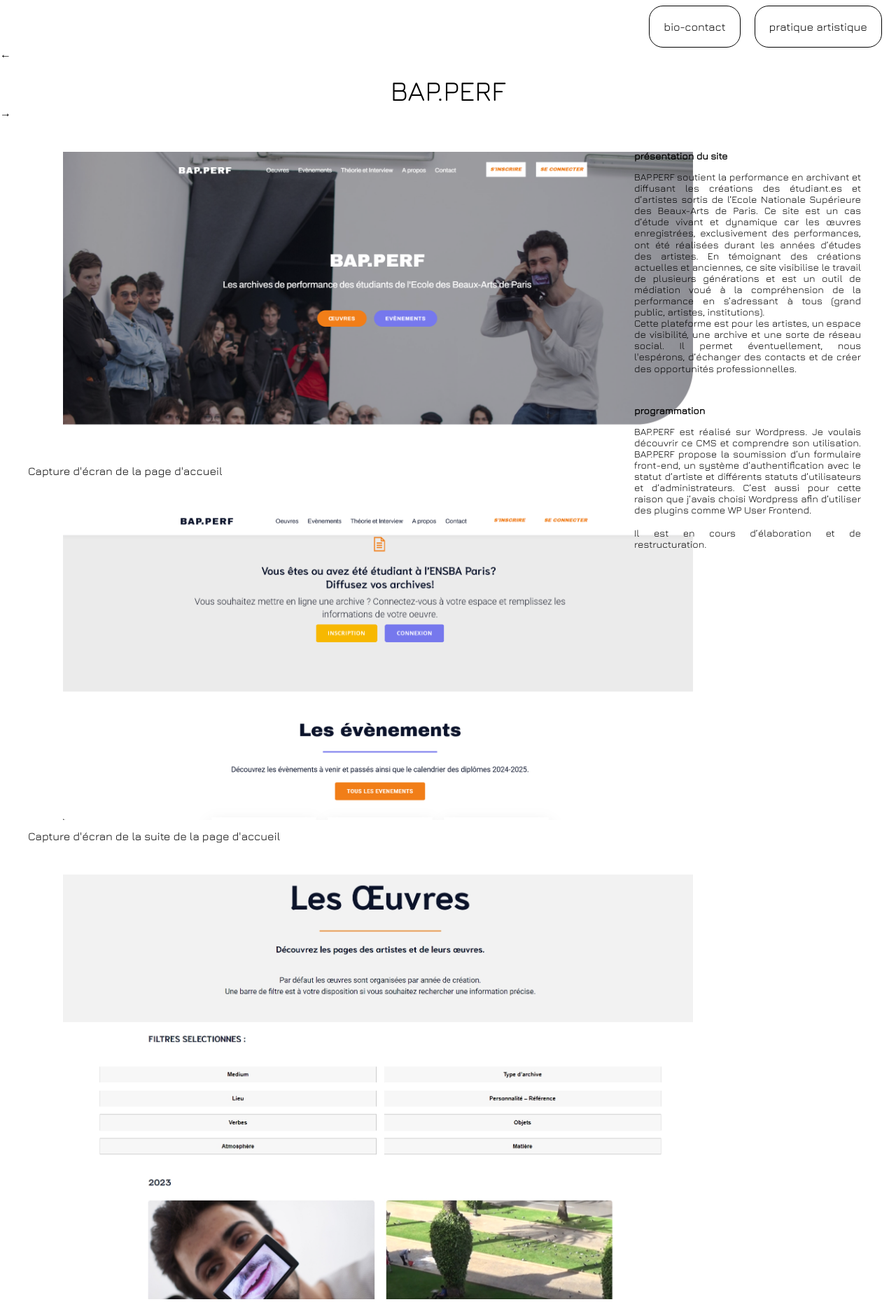
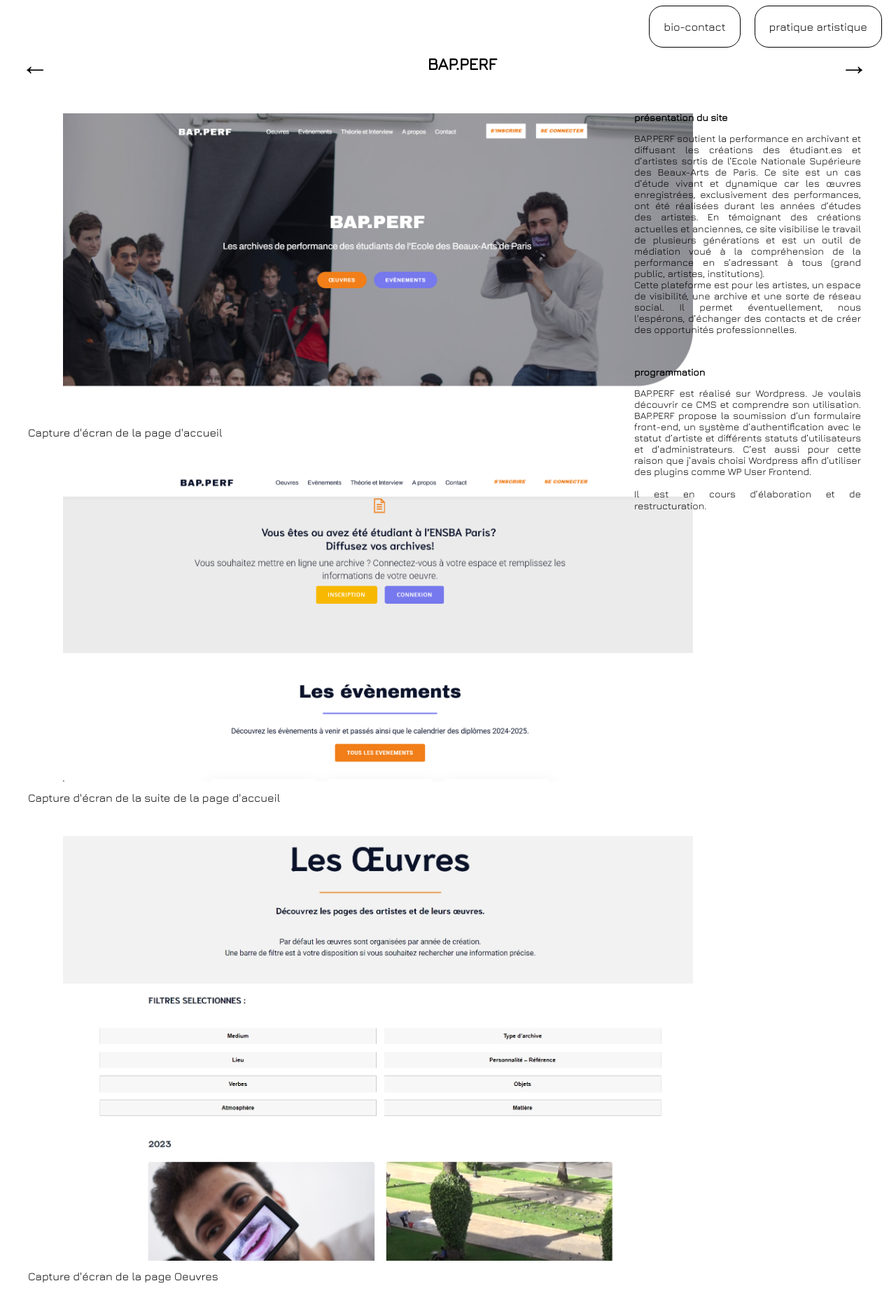
Before and after one commit to CamillePaillou/camille.paillou, a PHP site: page /dev/bap.html in a window 1280 px wide; the page is wider, and only the part inside the window is pictured. Shown: the part 169-2030 px from the top of that part at 70% size. Run offline with PHP 8.4, Linux system fonts and the light colour scheme.

Commit message:
css titre et fleche dev

```diff
--- a/css/cpaillou.css
+++ b/css/cpaillou.css
@@ -2,8 +2,13 @@
 
 body {
     font-family: "Jura", sans-serif;
+    margin: 0;
+    padding: 0;
+    overflow-x: hidden;
+    width: 100vw;
 }
 
+/*PAGE ACCUEIL*/
 .cp a{
     font-family: "Jura", sans-serif;
     font-weight: 800;
@@ -335,19 +333,60 @@ hr.solid {
     transform: scale(1.3);
 }
 
-/*page details dev */
-.titre a {
-    margin-top:20px;
-    font-size: 40px;
-    justify-content: center;
+
+
+/* Conteneur du titre avec flèches */
+.titre-container {
     display: flex;
+    justify-content: space-between;
+    align-items: center;
+    width: 100vw;
+    position: relative;
+    padding: 10px 20px;
+}
+
+/* Style des flèches */
+.flecheprev, .flechesuiv {
+    font-size: 40px; /* Agrandit les flèches */
+    position: absolute;
+    top: 50%;
+    transform: translateY(-50%);
     text-decoration: none;
     color: black;
 }
+.flecheprev {
+    left: 30px;
+}
+.flechesuiv {
+    right:80px;
+}
+.flecheprev a, .flechesuiv a {
+    text-decoration: none;
+    color: black;
+}
+.flecheprev a:hover, .flechesuiv a:hover {
+    text-decoration: none;
+    color: lavender;
+}
+
+
+/* Centrer le titre */
+.titre {
+    font-size: 24px;
+    font-weight: bold;
+    text-align: center;
+    flex: 1;
+    text-decoration: none;
+    color: black;
+}
+.titre a {
+    text-decoration: none;
+    color: black;
+}
+
 .titre a:hover {
     color:lavender;
 }
-
 
 .colonne-dev {
     display: grid;
@@ -371,14 +410,8 @@ hr.solid {
     color: grey;
 }
 
-.flecheprev a{
-    text-decoration: none;
-    color: black;
-    width: 50px;
+
+/*FOOTER*/
+footer {
+    margin-top: 50px;
   }
-
-.flechesuiv a {
-    text-decoration: none;
-    color: black;
-    width: 50px;
-}
--- a/dev/bap.html
+++ b/dev/bap.html
@@ -20,10 +20,10 @@
         <div><a href="../art.html" class="art">pratique artistique</a></div>
     </div>
 
-    <div>
-        <div class="flecheprev"><a href="bap.html">&larr;</a></div>
+    <div class="titre-container">
+        <div class="flecheprev"><a href="spp.html">&larr;</a></div>
         <div class="titre"><a href="https://hanamartinelli.com/" target="_blank">BAP.PERF</a></div>
-        <div class="flechesuiv"><a href="spp.html">&rarr;</a></div>
+        <div class="flechesuiv"><a href="hana.html">&rarr;</a></div>
     </div>
 
 
--- a/dev/hana.html
+++ b/dev/hana.html
@@ -20,7 +20,7 @@
         <div><a href="../art.html" class="art">pratique artistique</a></div>
     </div>
 
-    <div>
+    <div class="titre-container">
         <div class="flecheprev"><a href="bap.html">&larr;</a></div>
         <div class="titre"><a href="https://hanamartinelli.com/" target="_blank">HANA MARTINELLI</a></div>
         <div class="flechesuiv"><a href="spp.html">&rarr;</a></div>
--- a/dev/spp.html
+++ b/dev/spp.html
@@ -20,7 +20,7 @@
         <div><a href="../art.html" class="art">pratique artistique</a></div>
     </div>
 
-    <div>
+    <div class="titre-container">
         <div class="flecheprev"><a href="hana.html">&larr;</a></div>
         <div class="titre"><a href="https://hanamartinelli.com/" target="_blank">SON PAPIER PIXEL</a></div>
         <div class="flechesuiv"><a href="bap.html">&rarr;</a></div>
```
Also changed, not shown: other parts of css/cpaillou.css (+38 -45 lines), index.html (+5 -5 lines). Lines whose indentation alone changed are shown as unchanged.
